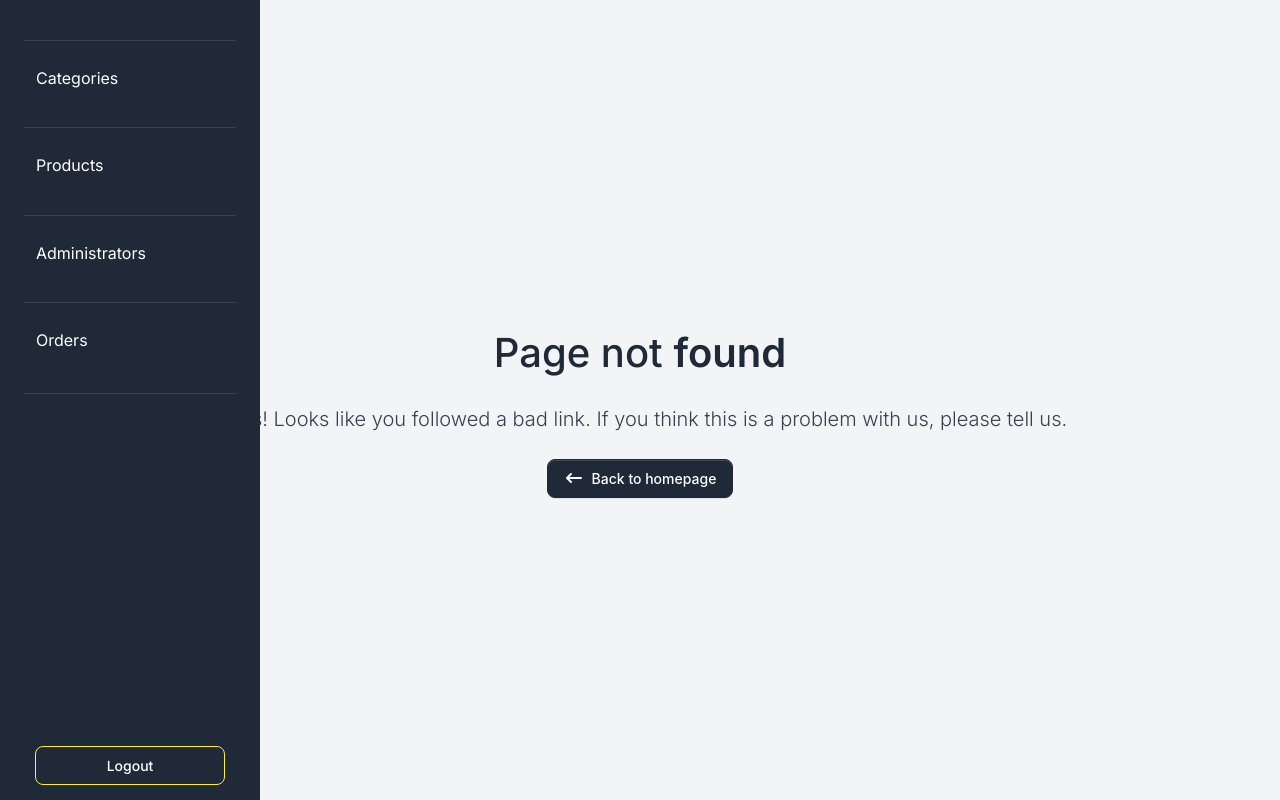
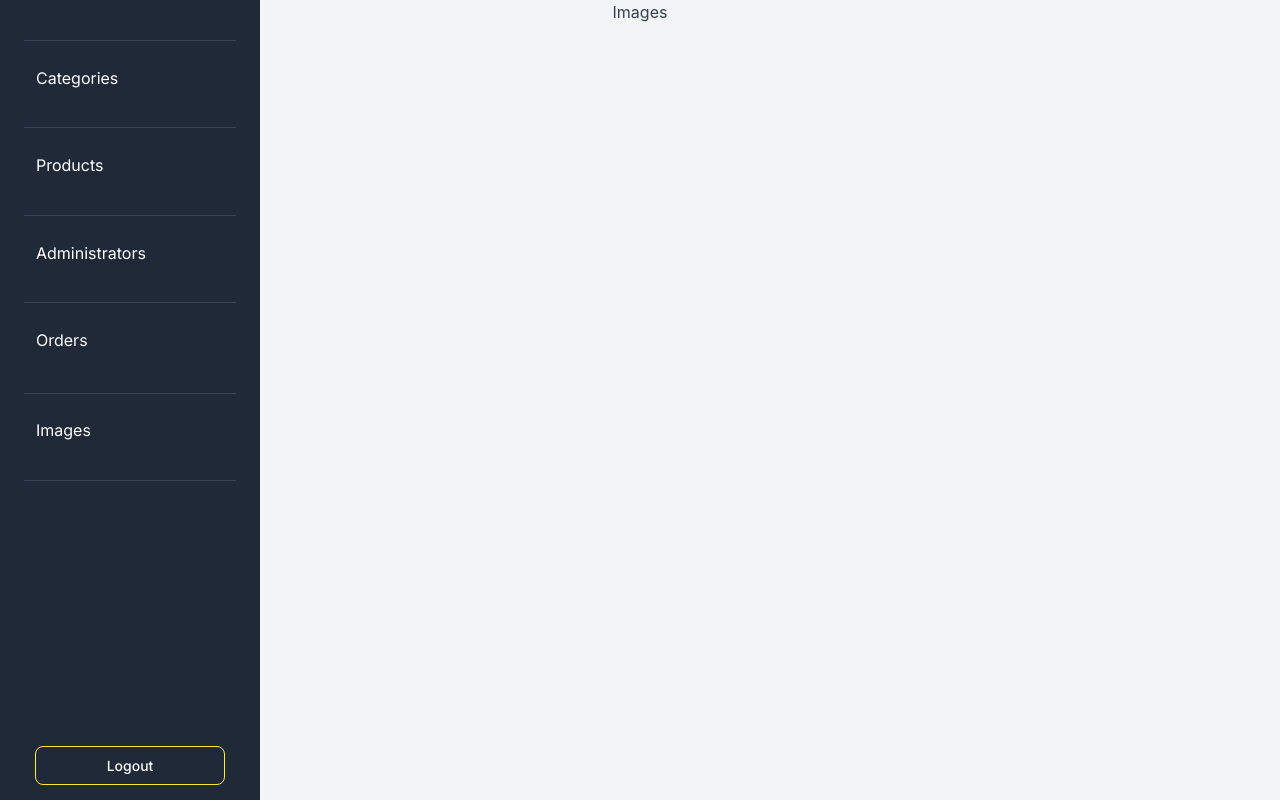
Before and after one commit to HerAraujo/E-commerce-admin-front, a React (Create React App) app: page /images in a window 1280 px wide. Before the commit this address had no page. Built offline with nearby package versions, Linux system fonts and the light colour scheme.

Commit message:
images route & define component

```diff
--- a/src/App.js
+++ b/src/App.js
@@ -10,6 +10,7 @@ import ProductCreateFrom from "./pages/ProductCreateForm/ProductCreateFrom";
 import ProductEditFrom from "./pages/ProductEditForm/ProductEditForm";
 import Admins from "./pages/Admins/Admins";
 import NewAdmin from "./pages/Admins/NewAdmin";
+import Images from "./pages/Images/Images";
 
 function App() {
   return (
@@ -22,7 +23,7 @@ function App() {
         {/* <Route path="/demo-orders" element={<Orders />} /> */}
         <Route path="/admins" element={<Admins />} />
         <Route path="/newAdmin" element={<NewAdmin />} />
-        <Route path="/demo-logged" element={<Orders />} />
+        <Route path="/images" element={<Images />} />
         <Route path="/products" element={<Products />} />
         <Route path="/category" element={<Categories />} />
         <Route path="/create-product" element={<ProductCreateFrom />} />
--- a/src/components/Sidebar/Sidebar.jsx
+++ b/src/components/Sidebar/Sidebar.jsx
@@ -59,6 +59,14 @@ function Sidebar() {
               </a>
             </li>
             <li role="separator" className="dropdown-divider mt-4 mb-3 border-gray-700"></li>
+            <li class="nav-item">
+              <Link to={"/images"} className={"nav-link d-flex justify-content-between"}>
+                <span>
+                  <span className="sidebar-text">Images</span>
+                </span>
+              </Link>
+            </li>
+            <li role="separator" className="dropdown-divider mt-4 mb-3 border-gray-700"></li>
           </ul>
         </div>
       </nav>
--- /dev/null
+++ b/src/pages/Images/Images.jsx
@@ -0,0 +1,8 @@
+import React from "react";
+import "./Images.css";
+
+function Images() {
+  return <div>Images</div>;
+}
+
+export default Images;
--- a/src/pages/ProductCreateForm/ProductCreateFrom.jsx
+++ b/src/pages/ProductCreateForm/ProductCreateFrom.jsx
@@ -163,16 +163,16 @@ function ProductFrom() {
                           onChange={(ev) => setStock(ev.target.value)}
                         />
                       </div>
-                      {errors.price && (
+                      {errors.stock && (
                         <span className="text-danger fw-bold small">Stock is required</span>
                       )}
                     </div>
-                    <div class="mb-4">
-                      <label class="my-1 me-2" forHtml="category">
+                    <div className="mb-4">
+                      <label className="my-1 me-2" htmlFor="category">
                         Category
                       </label>
                       <select
-                        class="form-select"
+                        className="form-select"
                         id="category"
                         aria-label="Default select example"
                         value={category}
@@ -181,7 +181,9 @@ function ProductFrom() {
                         <option value={0}></option>
                         {categories &&
                           categories.map((category) => (
-                            <option value={category.id}>{category.name} </option>
+                            <option key={category.id} value={category.id}>
+                              {category.name}{" "}
+                            </option>
                           ))}
                       </select>
                     </div>
```
Also changed, not shown: src/pages/Images/Images.css (added).
